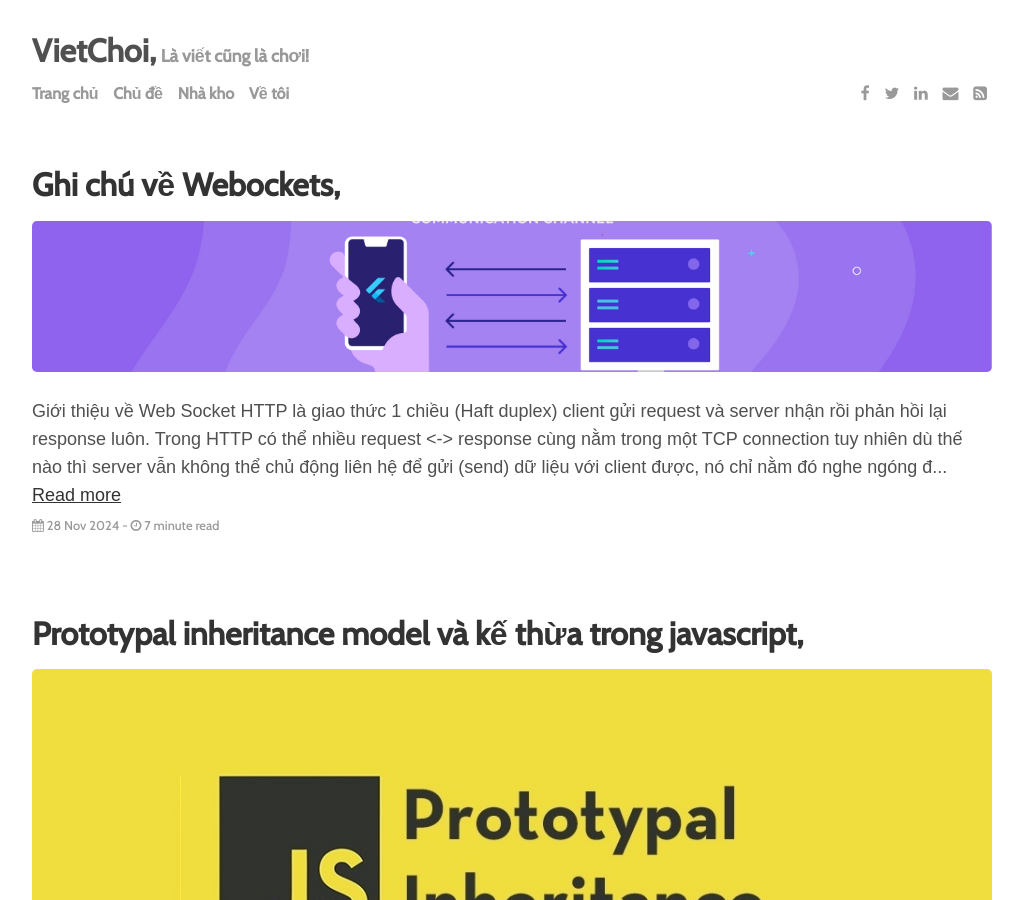
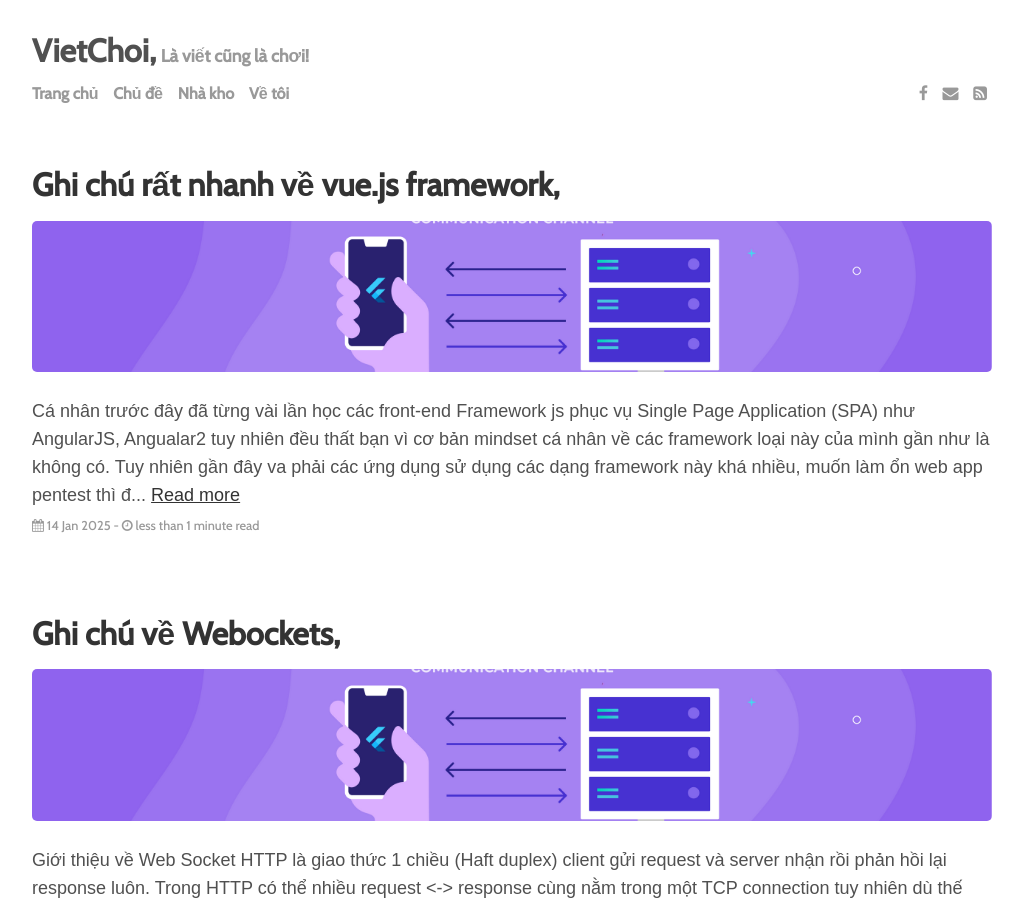
Before and after one commit to vietcf/vietchoi, a Jekyll site: the page built from index.html, in a window 1280 px wide and 900 px high. Shown: the whole window, without its empty margins (128-1151 px from the left). Built offline with Jekyll 4.4.1, drawn with Linux system fonts in a browser that asks for light colours; some web fonts are replaced; the list of posts is cut into pages by our own code; some of the changed text lies outside the part shown.

Commit message:
Change social link

```diff
--- a/_data/settings.yml
+++ b/_data/settings.yml
@@ -18,9 +18,9 @@ menu:
 # Available social icons are powered by Font Awesome, so you can use any icon that they offer
 social:
 - {icon: 'facebook',   link: 'https://www.facebook.com/vietwishper'}
-- {icon: 'twitter',    link: 'https://twitter.com/fb'}
-- {icon: 'linkedin',   link: 'http://www.linkedin.com/in/fb/'}
-- {icon: 'envelope',   link: 'mailto:fb@gmail.com'}
+# - {icon: 'twitter',    link: 'https://twitter.com/fb'}
+# - {icon: 'linkedin',   link: 'http://www.linkedin.com/in/fb/'}
+- {icon: 'envelope',   link: 'mailto:longaka18@gmail.com'}
 - {icon: 'rss-square', link: '/feed.xml'}
 # - {icon: 'rss-square', link: '/rss-feed.xml'}
 
--- /dev/null
+++ b/_posts/2025-01-14-ghi-chu-rat-nhanh-ve-vue.md
@@ -0,0 +1,11 @@
+---
+layout: post
+title: "Ghi chú rất nhanh về vue.js framework,"
+categories: job
+tags: ['javascript']
+image: assets/img/2024/11/28/web-socket-intro.png
+---
+
+Cá nhân trước đây đã từng vài lần học các front-end Framework js phục vụ Single Page Application (SPA) như AngularJS, Angualar2 tuy nhiên đều thất bạn vì cơ bản mindset cá nhân về các framework loại này của mình gần như là không có. Tuy nhiên gần đây va phải các ứng dụng sử dụng các dạng framework này khá nhiều, muốn làm ổn web app pentest thì đành phải học nó thôi không có cách nào khác cả. Nên sẽ cố gắng học thử thêm một cái. Chọn tới chọn lui sau chọn Vue [/vjuː/] .
+
+Vue là một Javascript khá phổ biến ở thời điểm hiện tại.
```
